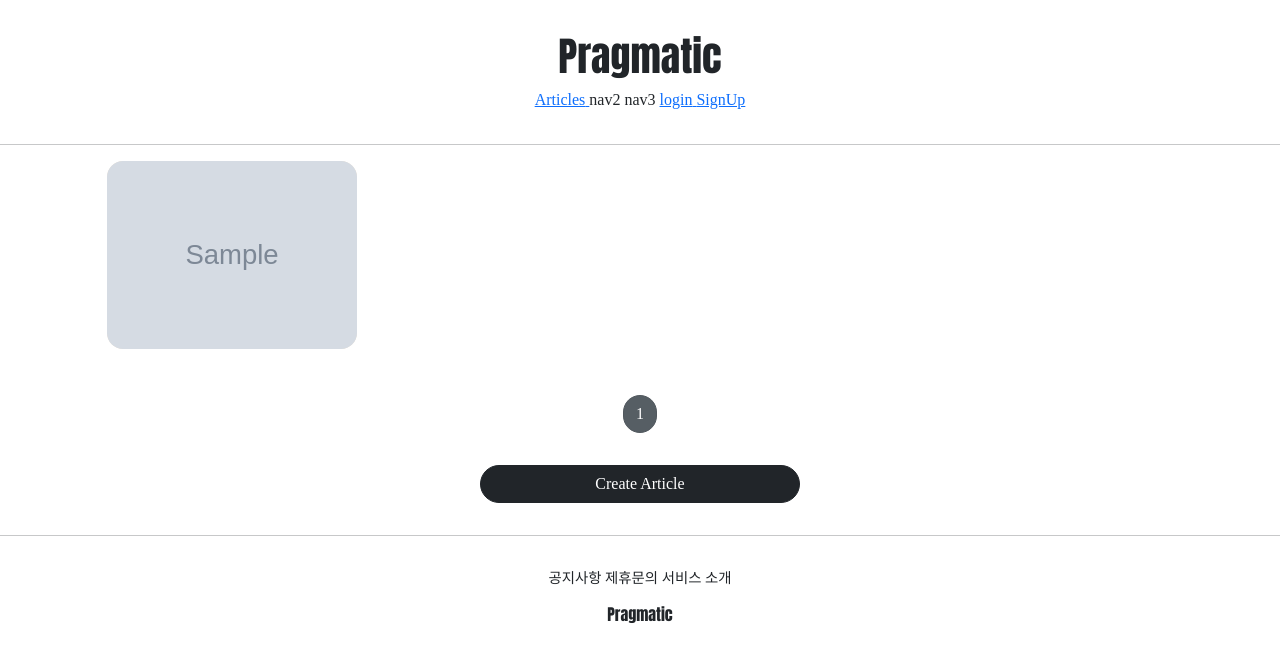
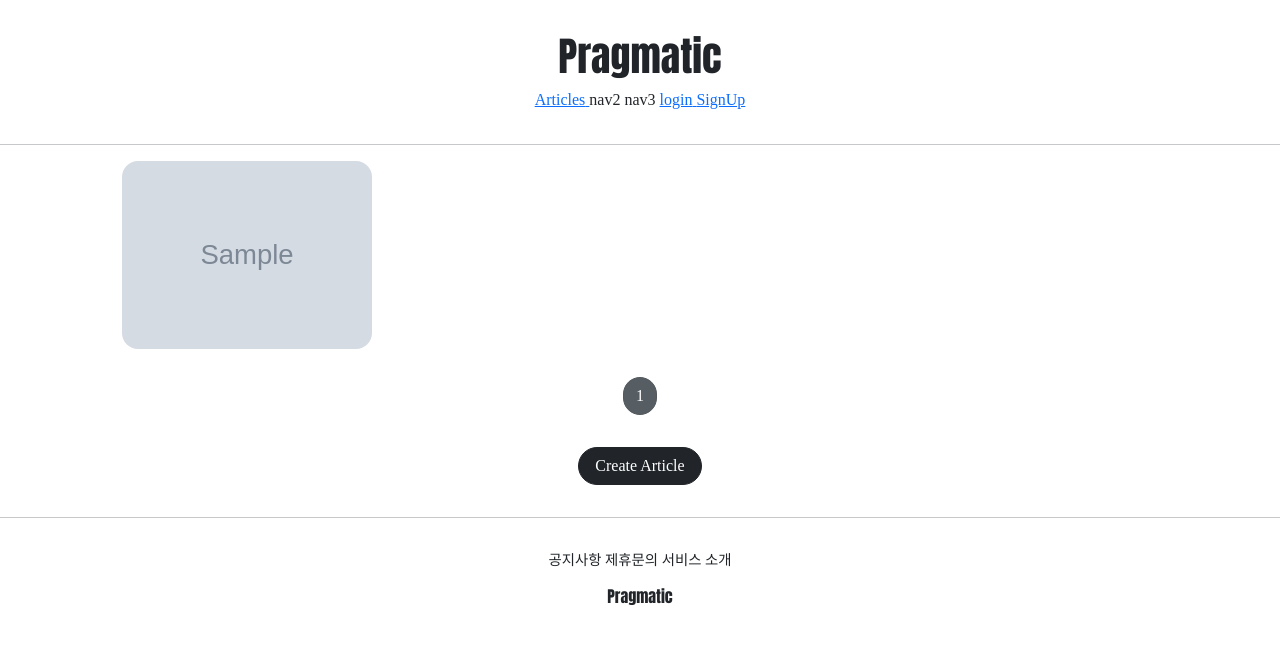
Before and after one commit to Namjeongwoo/django-basic, a Django app: page /articles/list/ in a window 1280 px wide. Shown: the top 662 px of the page. Run offline with Django 4.2, Linux system fonts and the light colour scheme; tables that the repository leaves empty hold one stand-in row (values such as "Sample post"); grey boxes marked "Sample" are stand-in pictures; some libraries are stand-ins or nearby versions; some web fonts are replaced.

Commit message:
update css files commit

```diff
--- a/articleapp/templates/articleapp/list.html
+++ b/articleapp/templates/articleapp/list.html
@@ -2,10 +2,16 @@
 {% load static %}
 {% block content %}
 <style>
-
+      .container {
+        padding: 0;
+        margin: 0, auto;
+      }
+      .container a {
+        width: 45%;
+        max-width: 250px
+      }
       .container div {
         width: 250px;
-        background-color: antiquewhite;
         display: flex;
         justify-content: center;
         align-items: center;
@@ -40,7 +46,7 @@
     {% include 'snippets/pagination.html' with page_obj=page_obj %}
 
     <div class="text-center">
-        <a href="{% url 'articleapp:create' %}" class="btn btn-dark rounded-pill col-3 mt-3 mb-3">
+        <a href="{% url 'articleapp:create' %}" class="btn btn-dark rounded-pill mt-3 mb-3 px-3">
             Create Article
         </a>
 
--- a/pragmatic/settings.py
+++ b/pragmatic/settings.py
@@ -38,7 +38,7 @@ SECRET_KEY = env('SECRET_KEY')
 # SECURITY WARNING: don't run with debug turned on in production!
 DEBUG = True
 
-ALLOWED_HOSTS = []
+ALLOWED_HOSTS = ['*']
 
 
 # Application definition
--- a/static/base.css
+++ b/static/base.css
@@ -16,3 +16,10 @@
 .pragmatic_footer_button {
     font-size: .9rem;
 }
+
+
+@media screen and (max-width:500px) {
+    html {
+        font-size: 13px;
+    }
+}
--- a/static/js/magicgrid.js
+++ b/static/js/magicgrid.js
@@ -288,7 +288,8 @@ MagicGrid.prototype.listen = function listen () {
 let magicGrid = new MagicGrid({
   container: '.container',
   animate: true,
-  gutter: 30,
+  //gutter: 30,
+  gutter: 12,
   static: true,
   useMin: true
 });
--- a/templates/head.html
+++ b/templates/head.html
@@ -3,6 +3,7 @@
 
 <head>
     <meta charset="UTF-8">
+    <meta name="viewport" content="width=device-width, initial-scale=1, shrink-to-fit=no">
     <title>Pragmatic</title>
     <!--    bootstrap link-->
     <link href="https://cdn.jsdelivr.net/npm/bootstrap@5.3.0-alpha1/dist/css/bootstrap.min.css" rel="stylesheet"
--- a/templates/snippets/card.html
+++ b/templates/snippets/card.html
@@ -1,3 +1,5 @@
-          <div>
-            <img  src="{{ article.image.url }}" alt="">
-          </div>
+<!--    <div>-->
+<!--        <img src="{{ article.image.url }}" alt="">-->
+<!--    </div>-->
+
+        <img src="{{ article.image.url }}" alt="">
```
